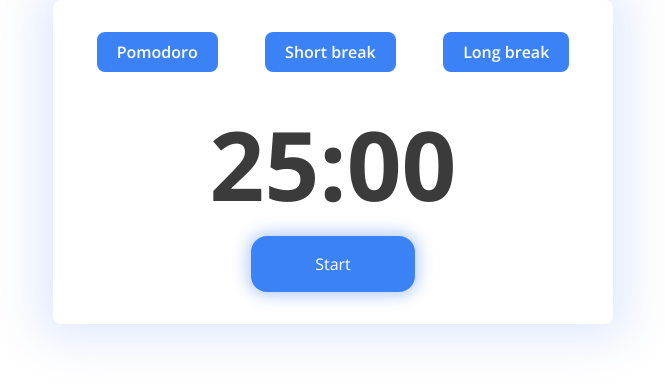
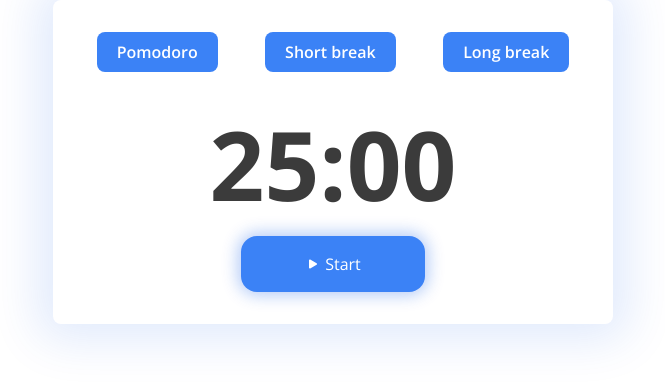
Before and after one commit to FernandoLorca/pomodoro-app-frontend, a React (Vite) app: page / in a window 1280 px wide. Shown: the top 384 px of the page, without its empty margins (307-972 px from the left). Built offline with nearby package versions, Linux system fonts and the light colour scheme.

Commit message:
Install react icons and import two icons in the buttonstart component. isRunning evaluation, if is true add la clase hidden to play icon, otherwise add hidden class to pause icon

```diff
--- a/package.json
+++ b/package.json
@@ -12,7 +12,8 @@
   "dependencies": {
     "prop-types": "^15.8.1",
     "react": "^18.2.0",
-    "react-dom": "^18.2.0"
+    "react-dom": "^18.2.0",
+    "react-icons": "^4.8.0"
   },
   "devDependencies": {
     "@types/react": "^18.0.28",
--- a/src/components/CountDownTimer/ButtonStart.jsx
+++ b/src/components/CountDownTimer/ButtonStart.jsx
@@ -1,10 +1,14 @@
+import { BsFillPlayFill, BsFillPauseFill } from 'react-icons/bs';
 import PropTypes from 'prop-types';
-const ButtonStart = ({ startTimer, text }) => {
+
+const ButtonStart = ({ startTimer, text, isRunning }) => {
   return (
     <button
-      className="bg-blue-500 buttonTimer text-white px-16 py-4 rounded-2xl"
+      className="flex items-center bg-blue-500 buttonTimer text-white px-16 py-4 rounded-2xl"
       onClick={startTimer}
     >
+      <BsFillPlayFill className={`mr-1 ${isRunning ? 'hidden' : 'block'}`} />
+      <BsFillPauseFill className={`mr-1 ${!isRunning ? 'hidden' : 'block'}`} />
       {text}
     </button>
   );
@@ -13,6 +17,7 @@ const ButtonStart = ({ startTimer, text }) => {
 ButtonStart.propTypes = {
   startTimer: PropTypes.func.isRequired,
   text: PropTypes.string.isRequired,
+  isRunning: PropTypes.bool.isRequired,
 };
 
 export default ButtonStart;
--- a/src/components/CountDownTimer/CountDownTimer.jsx
+++ b/src/components/CountDownTimer/CountDownTimer.jsx
@@ -29,7 +29,11 @@ const CountDownTimer = () => {
   return (
     <div className="flex flex-col items-center">
       <Timer minutes={minutes} displaySeconds={displaySeconds} />
-      <ButtonStart startTimer={startTimer} text={button} />
+      <ButtonStart
+        startTimer={startTimer}
+        text={button}
+        isRunning={isRunning}
+      />
     </div>
   );
 };
```
Also changed, not shown: 1 other file (tests, documents, lock files or other folders).
